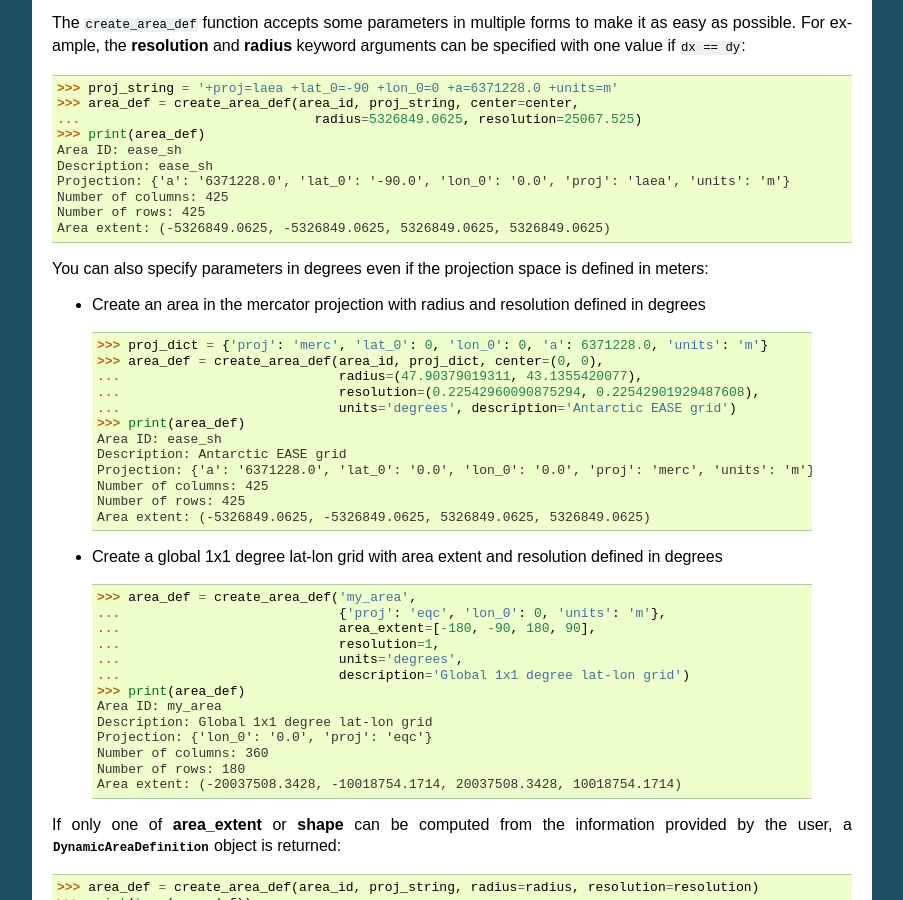
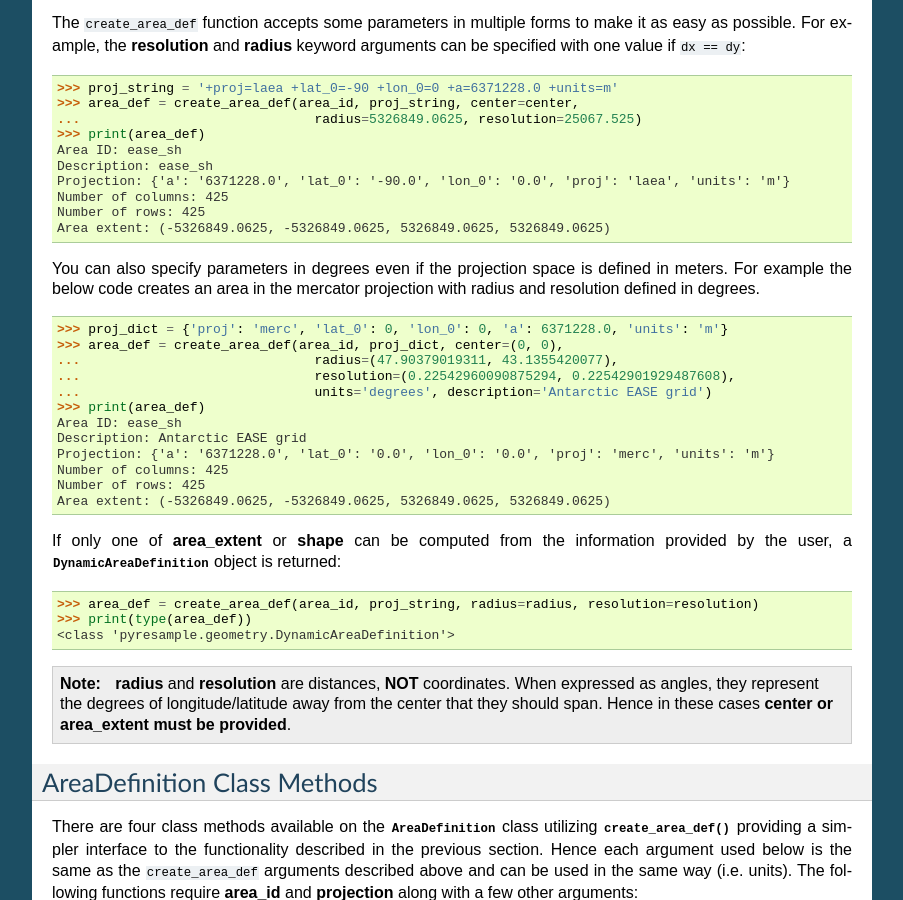
Before and after one commit to pytroll/pyresample, a Sphinx documentation site: the page built from docs/source/geometry_utils.rst, in a window 1280 px wide and 900 px high, scrolled down 1069 px. Shown: the whole window, without its empty margins (198-1101 px from the left). Built offline with Sphinx 7.4.7, drawn with Linux system fonts in a browser that asks for light colours.

Commit message:
Revert "Add example for regular lat-lon grids"
This reverts commit 59889c5c37a0fbd3cc48402ae5f1ddc1bf4ac202.

```diff
--- a/docs/source/geometry_utils.rst
+++ b/docs/source/geometry_utils.rst
@@ -79,42 +79,23 @@ keyword arguments can be specified with one value if ``dx == dy``:
  Area extent: (-5326849.0625, -5326849.0625, 5326849.0625, 5326849.0625)
 
 You can also specify parameters in degrees even if the projection space
-is defined in meters:
+is defined in meters. For example the below code creates an area in
+the mercator projection with radius and resolution defined in degrees.
 
-* Create an area in the mercator projection with radius and resolution defined in degrees
+.. doctest::
 
- .. doctest::
-
-  >>> proj_dict = {'proj': 'merc', 'lat_0': 0, 'lon_0': 0, 'a': 6371228.0, 'units': 'm'}
-  >>> area_def = create_area_def(area_id, proj_dict, center=(0, 0),
-  ...                            radius=(47.90379019311, 43.1355420077),
-  ...                            resolution=(0.22542960090875294, 0.22542901929487608),
-  ...                            units='degrees', description='Antarctic EASE grid')
-  >>> print(area_def)
-  Area ID: ease_sh
-  Description: Antarctic EASE grid
-  Projection: {'a': '6371228.0', 'lat_0': '0.0', 'lon_0': '0.0', 'proj': 'merc', 'units': 'm'}
-  Number of columns: 425
-  Number of rows: 425
-  Area extent: (-5326849.0625, -5326849.0625, 5326849.0625, 5326849.0625)
-
-* Create a global 1x1 degree lat-lon grid with area extent and resolution defined in degrees
-
- .. doctest::
-
-  >>> area_def = create_area_def('my_area',
-  ...                            {'proj': 'eqc', 'lon_0': 0, 'units': 'm'},
-  ...                            area_extent=[-180, -90, 180, 90],
-  ...                            resolution=1,
-  ...                            units='degrees',
-  ...                            description='Global 1x1 degree lat-lon grid')
-  >>> print(area_def)
-  Area ID: my_area
-  Description: Global 1x1 degree lat-lon grid
-  Projection: {'lon_0': '0.0', 'proj': 'eqc'}
-  Number of columns: 360
-  Number of rows: 180
-  Area extent: (-20037508.3428, -10018754.1714, 20037508.3428, 10018754.1714)
+ >>> proj_dict = {'proj': 'merc', 'lat_0': 0, 'lon_0': 0, 'a': 6371228.0, 'units': 'm'}
+ >>> area_def = create_area_def(area_id, proj_dict, center=(0, 0),
+ ...                              radius=(47.90379019311, 43.1355420077),
+ ...                              resolution=(0.22542960090875294, 0.22542901929487608),
+ ...                              units='degrees', description='Antarctic EASE grid')
+ >>> print(area_def)
+ Area ID: ease_sh
+ Description: Antarctic EASE grid
+ Projection: {'a': '6371228.0', 'lat_0': '0.0', 'lon_0': '0.0', 'proj': 'merc', 'units': 'm'}
+ Number of columns: 425
+ Number of rows: 425
+ Area extent: (-5326849.0625, -5326849.0625, 5326849.0625, 5326849.0625)
 
 If only one of **area_extent** or **shape** can be computed from the
 information provided by the user, a
```
